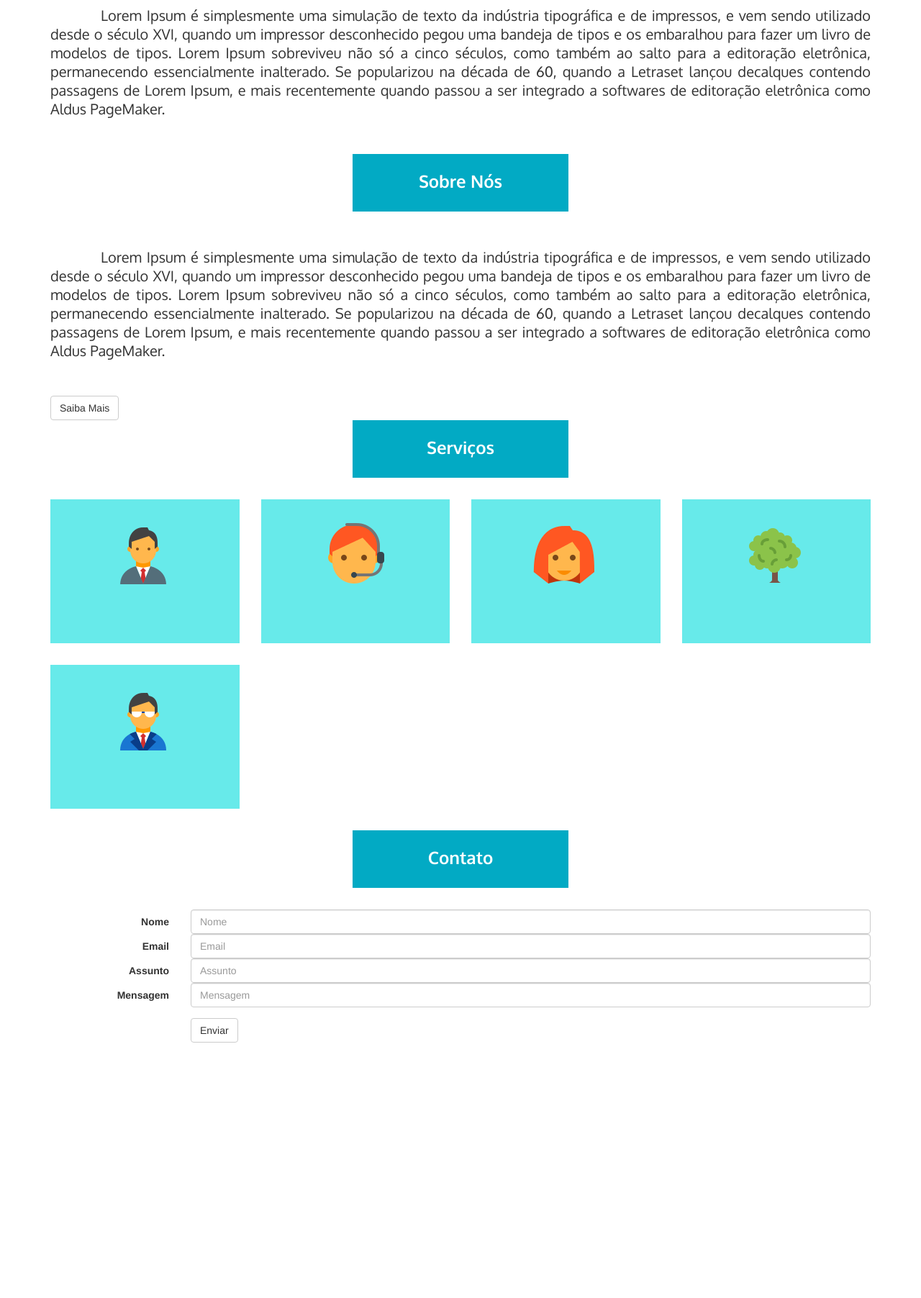
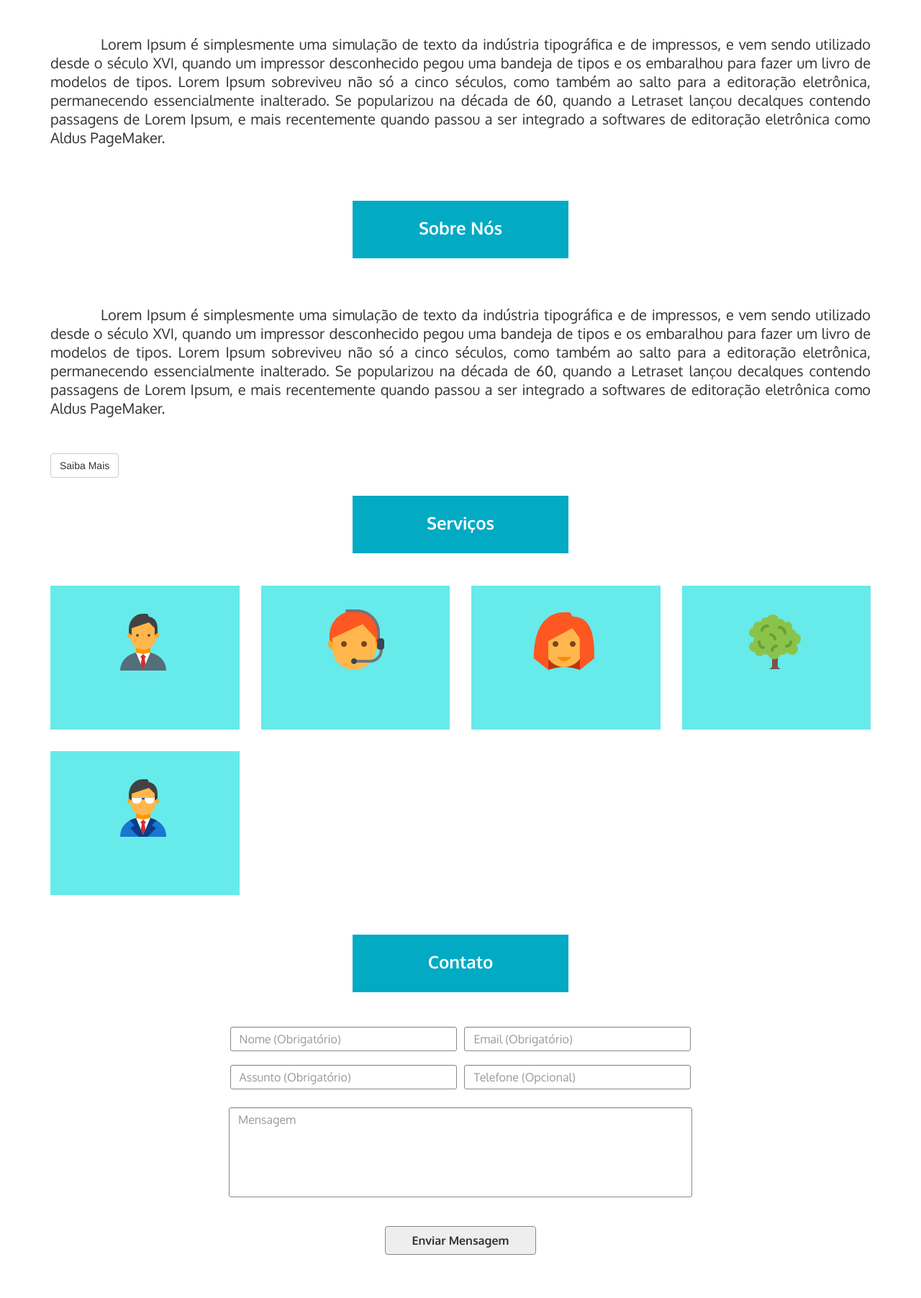
Before and after one commit to RiqSodre/Site-One-Page-MG-SERVICE, a PHP site: page / in a window 1280 px wide. Shown: the part 1200-3004 px from the top of the page at 72% size. Before the commit the page ends 2649 px from the top, so only its background shows below. Run offline with PHP 8.4, Linux system fonts and the light colour scheme; style sheets or scripts are compiled from the project's sources.

Commit message:
att210917_2

```diff
--- a/index.html
+++ b/index.html
@@ -157,40 +157,30 @@
 					</h2>
 				</div>
 			</div>
-			<form class="form-horizontal">
-			  	<div class="form-group">
-
-			    		<label for="inputEmail3" class="col-sm-2 control-label">Nome</label>
-			    		<div class="col-sm-10">
-			      			<input type="text" class="form-control" id="#" placeholder="Nome">
-			    		</div>
-
-			    		<label for="inputEmail3" class="col-sm-2 control-label">Email</label>
-			    		<div class="col-sm-10">
-			      			<input type="email" class="form-control" id="#" placeholder="Email">
-			    		</div>
-
-			    		<label for="inputEmail3" class="col-sm-2 control-label">Assunto</label>
-			    		<div class="col-sm-10">
-			      			<input type="text" class="form-control" id="#" placeholder="Assunto">
-			    		</div>
-
-			    		<label for="inputEmail3" class="col-sm-2 control-label">Mensagem</label>
-			    		<div class="col-sm-10">
-			      			<input type="textarea" class="form-control" id="#" placeholder="Mensagem">
-			    		</div>
-
-			  	</div>
-			  	<div class="form-group">
-			    	<div class="col-sm-offset-2 col-sm-10">
-			      		<button type="submit" class="btn btn-default">Enviar</button>
-			    	</div>
-			  	</div>
-			</form>
+			<div class="content" id="contato__items">
+				<form class="form__contato">
+					<div class="form-inline">
+				    		<label for="input__nome" class="sr-only">Nome</label>
+				      		<input name="input__nome" type="text" class="form-control" id="#" placeholder="Nome (Obrigatório)">
+				    		<label for="input__email" class="sr-only">Email</label>
+				      		<input name="input__email" type="email" class="form-control" id="#" placeholder="Email (Obrigatório)">
+				    </div>
+				    <div class="form-inline">
+					    <label for="input__assunto" class="sr-only">Assunto</label>
+				      	<input name="input__assunto" type="text" class="form-control" id="#" placeholder="Assunto (Obrigatório)">
+				    	<label for="input__telefone" class="sr-only">Telefone</label>
+				      	<input name="input__telefone" type="text" class="form-control" placeholder="Telefone (Opcional)">
+				    </div>
+				    <label for="input__mensagem" class="sr-only">Mensagem</label>
+				    <textarea  name="input__mensagem" class="form-control" placeholder="Mensagem" maxlength="200"></textarea>
+				  	<div class="form-group" id="group__enviar">
+				      	<button name="btn__enviar" type="submit" type="button" class="btn btn-default" id="btn__enviar">Enviar Mensagem</button>
+				  	</div>
+				</form>
+			</div>
 		</div>
 		<!--FIM CONTATOS-->
 		<!--FIM TITULOS-->
-
 		<script src="js/vendors/jquery/jquery-3.2.1.min.js"></script>
 		<script src="js/vendors/bootstrap/bootstrap.min.js"></script>
 		<script src="js/vendors/owlcarousel/owl.carousel.min.js"></script>
--- a/scss/_base.scss
+++ b/scss/_base.scss
@@ -14,6 +14,8 @@ a{
 	 	@include make-md-column(12);
 	 	position: relative;
  		text-align: center;
+ 		margin-top: 25px;
+ 		margin-bottom: 15px;
   		width: 100%;
 		> h2{
 			margin: 0 0 30px;
--- a/scss/_contato.scss
+++ b/scss/_contato.scss
@@ -0,0 +1,60 @@
+#contato{
+	> #contato__items{
+		margin-bottom: 40px;
+		min-height: 325px;
+		min-width: 350px;
+		text-align: center;
+  		> .form__contato{
+  			display: inline-block;
+  			width: 90%;
+  			max-width: 700px;
+  			max-height: 350px;
+  			min-width: 350px;
+  			min-height: 330px;
+  			text-align: center;
+  			> .form-inline{
+  				input{
+	  				border: 1px solid #888888;
+	  				border-radius: 3px;
+	  				display: inline-block;
+  					font: 16px $font_main;
+	  				margin: 0.5%;
+	  				margin-bottom:15px;
+	  				min-width: 250px;
+	  				width: 45%;
+  				}
+  			}
+			> textarea{
+  				border: 1px solid #888888;
+  				border-radius: 3px;
+  				display: inline-block;
+  				font: 16px $font_main;
+  				height: 40%;
+  				margin:10px;
+  				margin-bottom:20px;
+  				min-width: 300px;
+  				min-height: 125px;
+  				resize: none;
+  				width: 92%;
+  			}
+  			> #group__enviar{
+  				margin-top: 15px;
+  				margin-bottom: 20px;
+  				> #btn__enviar{
+  					width: 30%;
+  					min-width: 200px;
+  					min-height: 40px;
+  					font: bold 16px $font_main;
+  					border: 1px solid #888888;
+  					background-color: #EEEEEE;
+  					&:hover{
+						background-color: $heading_color;
+					}
+					&,&:hover{
+						transition: all 0.5s linear;
+					}
+  				}
+  			}
+  		}
+	}
+}
--- a/scss/style.scss
+++ b/scss/style.scss
@@ -8,3 +8,4 @@
 @import "welcome";
 @import "about";
 @import "servicos";
+@import "contato";
```
Also changed, not shown: css/style.css, 1 other file.
